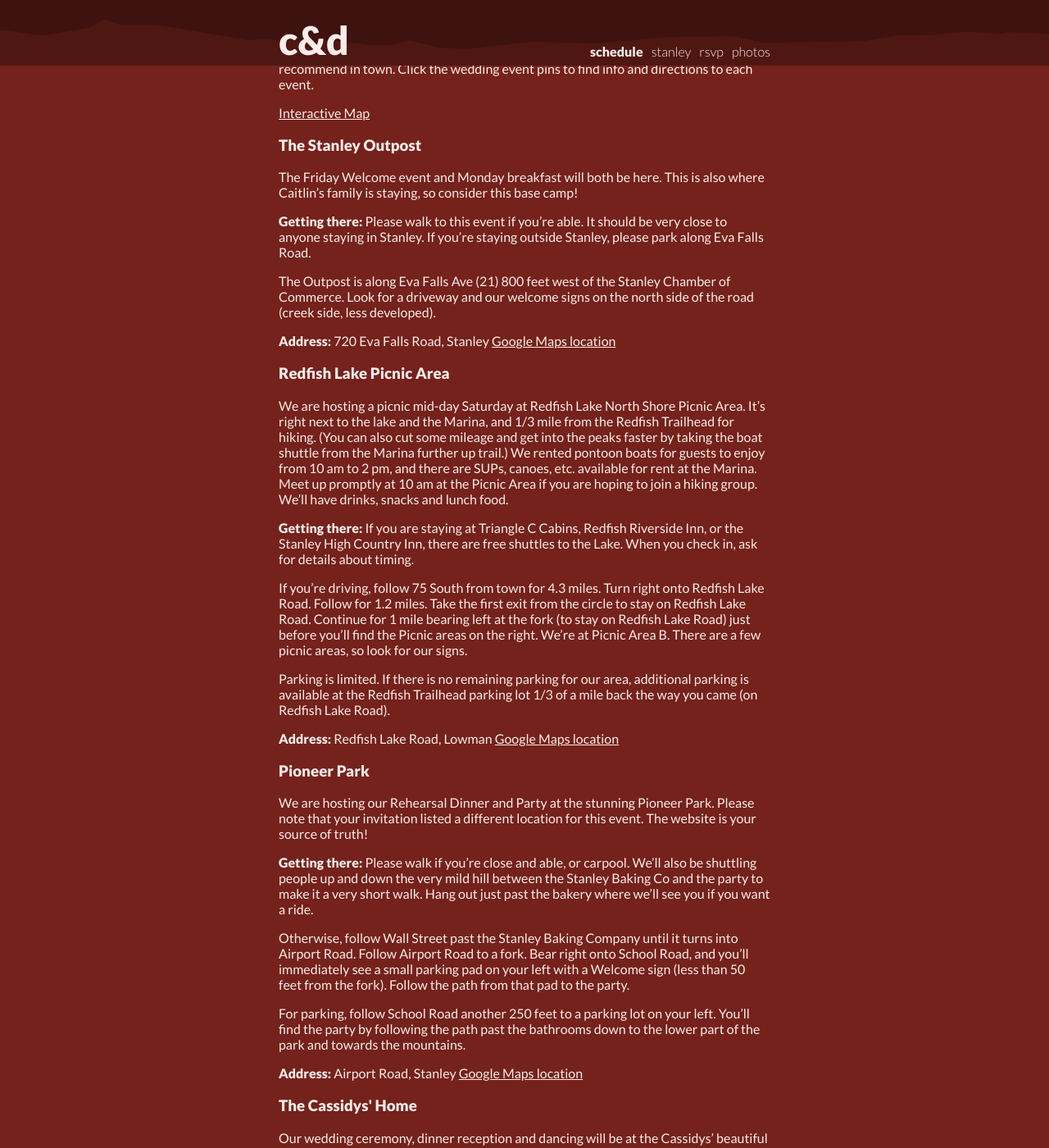
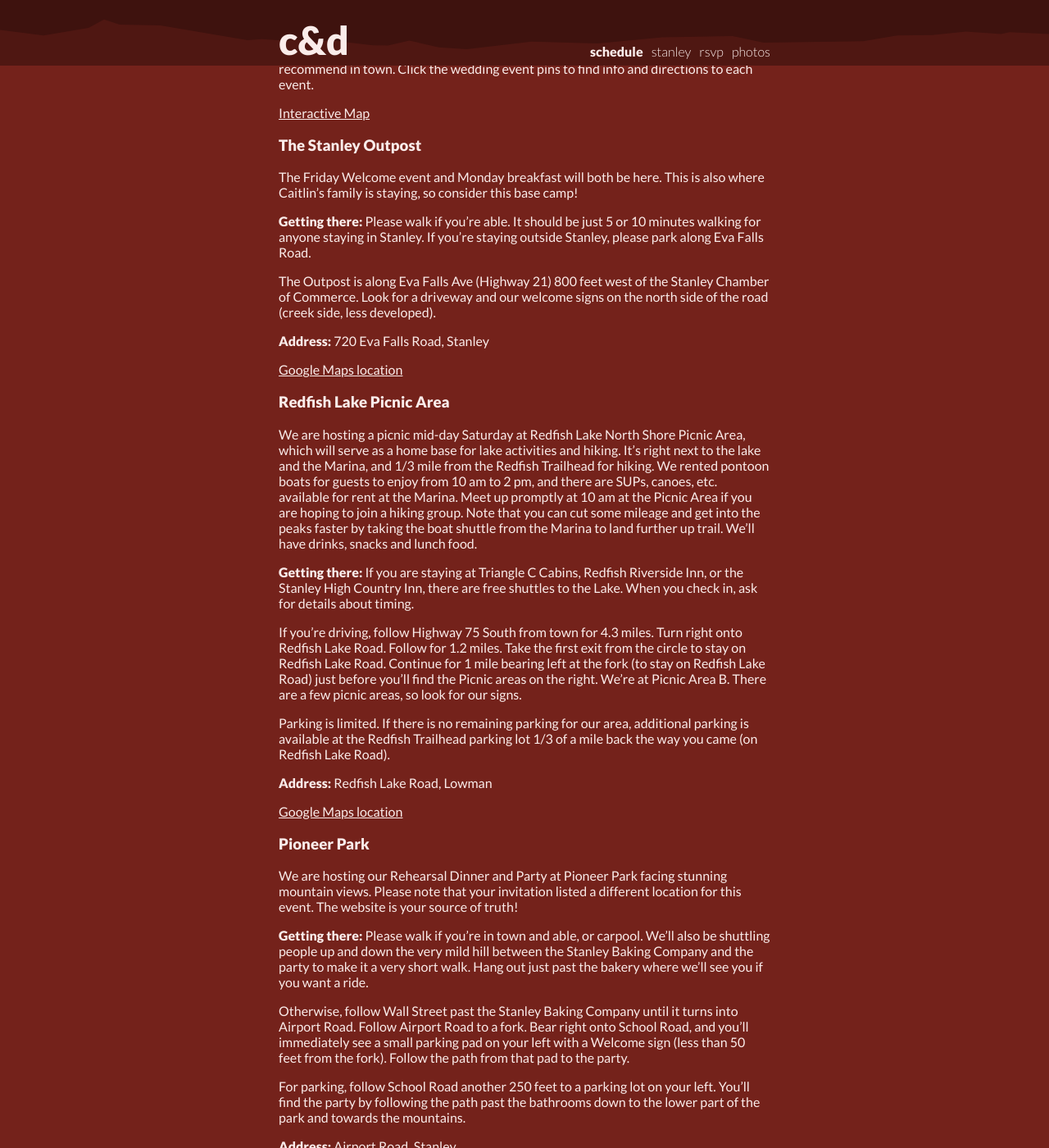
Before and after one commit to dproctor/wedding-website, a Jekyll site: the page built from schedule.md, in a window 1280 px wide and 1400 px high, scrolled down 1838 px. Shown: the whole window at 82% size. Built offline with Jekyll 4.4.1, drawn with Linux system fonts in a browser that asks for light colours; some of the changed text lies outside the part shown.

Commit message:
a few follow up edits to the directions

```diff
--- a/schedule.md
+++ b/schedule.md
@@ -98,43 +98,47 @@ recommend in town. Click the wedding event pins to find info and directions to e
 <h3> The Stanley Outpost </h3>
 The Friday Welcome event and Monday breakfast will both be here. This is also where Caitlin's family is staying, so consider this base camp!
 
-<b>Getting there:</b> Please walk to this event if you're able. It should be very close to anyone staying in Stanley. If you're staying outside Stanley, please park along Eva Falls Road.
+<b>Getting there:</b> Please walk if you're able. It should be just 5 or 10 minutes walking for anyone staying in Stanley. If you're staying outside Stanley, please park along Eva Falls Road.
 
-The Outpost is along Eva Falls Ave (21) 800 feet west of the Stanley Chamber of Commerce. Look for a driveway and our welcome signs on the north side of the road (creek side, less developed).
+The Outpost is along Eva Falls Ave (Highway 21) 800 feet west of the Stanley Chamber of Commerce. Look for a driveway and our welcome signs on the north side of the road (creek side, less developed).
 
 <b>Address:</b> 720 Eva Falls Road, Stanley
+
 <a href="https://goo.gl/maps/2SZQoGzjnC2e6fRT6">Google Maps location</a>
 
 <h3> Redfish Lake Picnic Area </h3>
-We are hosting a picnic mid-day Saturday at Redfish Lake North Shore Picnic Area. It's right next to the lake and the Marina, and 1/3 mile from the Redfish Trailhead for hiking. (You can also cut some mileage and get into the peaks faster by taking the boat shuttle from the Marina further up trail.) We rented pontoon boats for guests to enjoy from 10 am to 2 pm, and there are SUPs, canoes, etc. available for rent at the Marina. Meet up promptly at 10 am at the Picnic Area if you are hoping to join a hiking group. We'll have drinks, snacks and lunch food.
+We are hosting a picnic mid-day Saturday at Redfish Lake North Shore Picnic Area, which will serve as a home base for lake activities and hiking. It's right next to the lake and the Marina, and 1/3 mile from the Redfish Trailhead for hiking. We rented pontoon boats for guests to enjoy from 10 am to 2 pm, and there are SUPs, canoes, etc. available for rent at the Marina. Meet up promptly at 10 am at the Picnic Area if you are hoping to join a hiking group. Note that you can cut some mileage and get into the peaks faster by taking the boat shuttle from the Marina to land further up trail. We'll have drinks, snacks and lunch food.
 
 <b>Getting there:</b> If you are staying at Triangle C Cabins, Redfish Riverside Inn, or the Stanley High Country Inn, there are free shuttles to the Lake. When you check in, ask for details about timing.
 
-If you're driving, follow 75 South from town for 4.3 miles. Turn right onto Redfish Lake Road. Follow for 1.2 miles. Take the first exit from the circle to stay on Redfish Lake Road. Continue for 1 mile bearing left at the fork (to stay on Redfish Lake Road) just before you'll find the Picnic areas on the right. We're at Picnic Area B. There are a few picnic areas, so look for our signs.
+If you're driving, follow Highway 75 South from town for 4.3 miles. Turn right onto Redfish Lake Road. Follow for 1.2 miles. Take the first exit from the circle to stay on Redfish Lake Road. Continue for 1 mile bearing left at the fork (to stay on Redfish Lake Road) just before you'll find the Picnic areas on the right. We're at Picnic Area B. There are a few picnic areas, so look for our signs.
 
 Parking is limited. If there is no remaining parking for our area, additional parking is available at the Redfish Trailhead parking lot 1/3 of a mile back the way you came (on Redfish Lake Road).
 
 <b>Address:</b> Redfish Lake Road, Lowman
+
 <a href="https://goo.gl/maps/AecYRoYNpnTvUJUTA">Google Maps location</a>
 
 <h3> Pioneer Park </h3>
-We are hosting our Rehearsal Dinner and Party at the stunning Pioneer Park. Please note that your invitation listed a different location for this event. The website is your source of truth!
+We are hosting our Rehearsal Dinner and Party at Pioneer Park facing stunning mountain views. Please note that your invitation listed a different location for this event. The website is your source of truth!
 
-<b>Getting there:</b> Please walk if you're close and able, or carpool. We'll also be shuttling people up and down the very mild hill between the Stanley Baking Co and the party to make it a very short walk. Hang out just past the bakery where we'll see you if you want a ride.
+<b>Getting there:</b> Please walk if you're in town and able, or carpool. We'll also be shuttling people up and down the very mild hill between the Stanley Baking Company and the party to make it a very short walk. Hang out just past the bakery where we'll see you if you want a ride.
 
 Otherwise, follow Wall Street past the Stanley Baking Company until it turns into Airport Road. Follow Airport Road to a fork. Bear right onto School Road, and you'll immediately see a small parking pad on your left with a Welcome sign (less than 50 feet from the fork). Follow the path from that pad to the party.
 
 For parking, follow School Road another 250 feet to a parking lot on your left. You'll find the party by following the path past the bathrooms down to the lower part of the park and towards the mountains.
 
 <b>Address:</b> Airport Road, Stanley
+
 <a href="https://goo.gl/maps/t9TQAeB4bcXJpRgn8">Google Maps location</a>
 
 <h3> The Cassidys' Home </h3>
 
 Our wedding ceremony, dinner reception and dancing will be at the Cassidys' beautiful property along the
-Salmon River at the site of the historic Salmon River Lodge. (Look out for the Motel sign on the barn across the river.) The ceremony and cocktail hour will be outside. Dinner will be in heated tent, and we'll dance in the barn!
+Salmon River at the site of the historic Salmon River Lodge. (Look out for the Motel sign on the barn across the river from Highway 75!) The ceremony and cocktail hour will be outside. Dinner will be in heated tent, and we'll dance in the barn!
 
 <b>Getting there:</b> There will be a shuttle from downtown Stanley and nearby areas. Stop times and locations will be posted on this page. There are about 10 parking spaces right at the shuttle drop-off. Please only use those if we aren't able to pick you up with the shuttle or for any special needs.
 
 <b>Address:</b> 101 Salmon River Lodge Lane, Stanley
+
 <a href="https://goo.gl/maps/Mzwvq4WqnPwgf8kF7">Google Maps location for shuttle drop-off</a>
```
